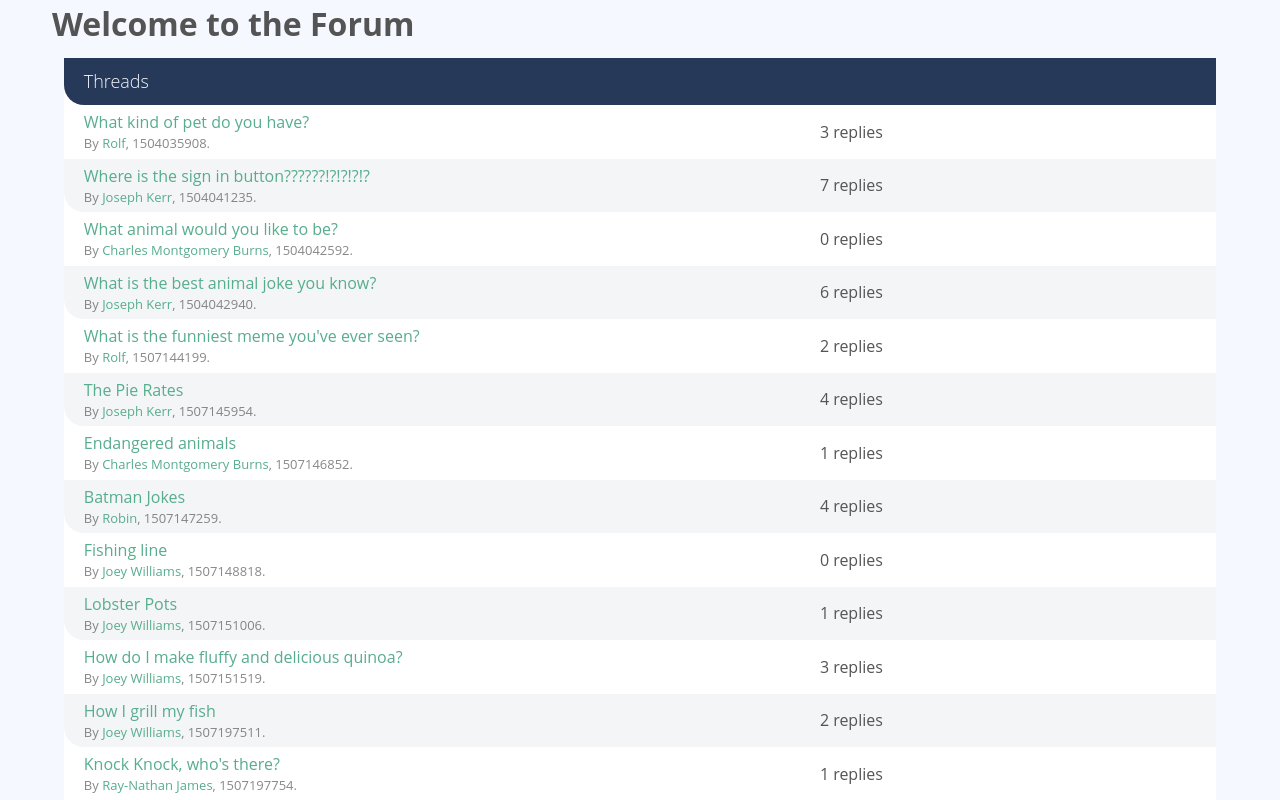
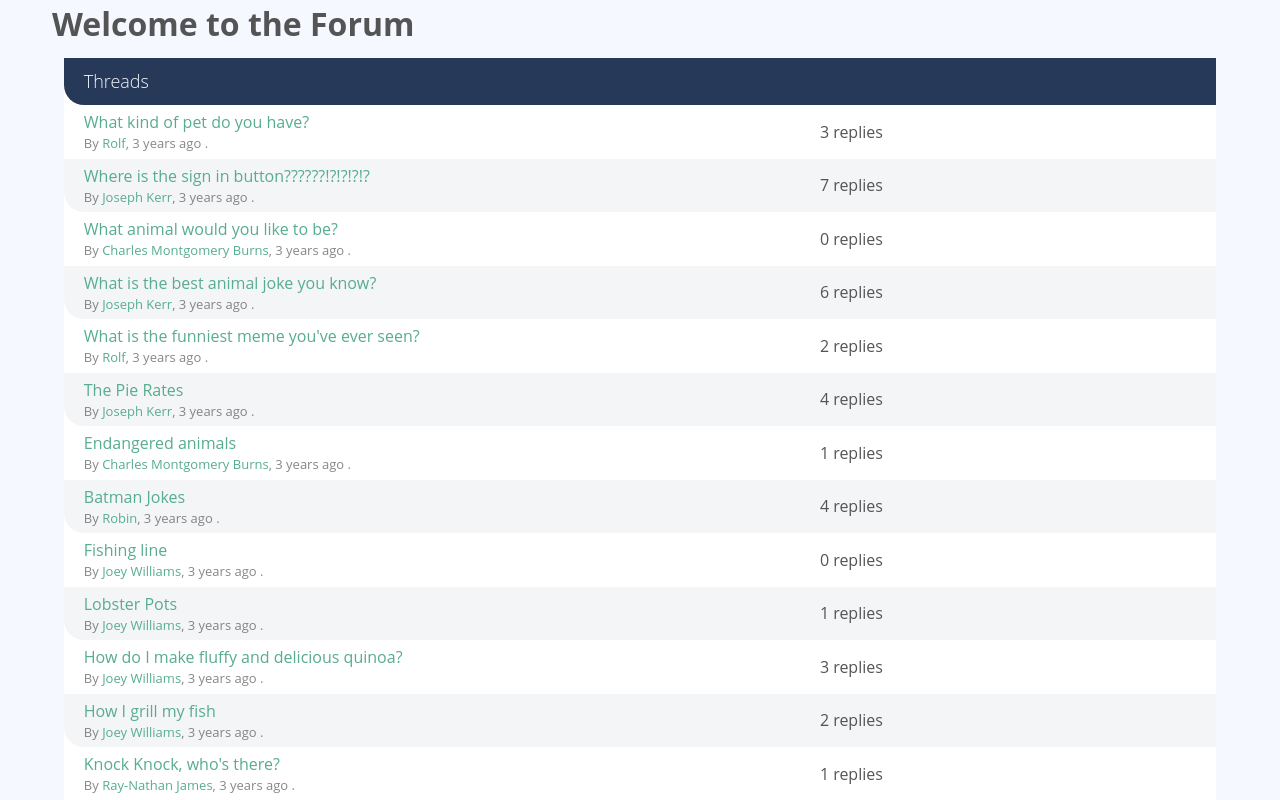
Before and after one commit to AKlein920/vue-forum, a Vue app: page / in a window 1280 px wide. Shown: the top 800 px of the page. Built offline with nearby package versions, Linux system fonts and the light colour scheme.

Commit message:
extracts date formatting functionality

```diff
--- /dev/null
+++ b/src/components/AppDate.vue
@@ -0,0 +1,27 @@
+<template>
+  <span :title="timestamp | humanFriendlyDate">
+    {{ timestamp | diffForHumans }}
+  </span>
+</template>
+
+<script>
+import moment from "moment";
+export default {
+  props: {
+    timestamp: {
+      required: true,
+      type: Number,
+    },
+  },
+  filters: {
+    humanFriendlyDate(date) {
+      return moment.unix(date).format("MMMM Do YYYY, h:mm:ss a");
+    },
+    diffForHumans(date) {
+      return moment.unix(date).fromNow();
+    },
+  },
+};
+</script>
+
+<style></style>
--- a/src/components/PostListItem.vue
+++ b/src/components/PostListItem.vue
@@ -30,11 +30,8 @@
       ></a>
     </div>
 
-    <div
-      class="post-date text-faded"
-      :title="post.publishedAt | humanFriendlyDate"
-    >
-      {{ post.publishedAt | diffForHumans }}
+    <div class="post-date text-faded">
+      <AppDate :timestamp="post.publishedAt" />
     </div>
 
     <div class="reactions">
@@ -55,9 +52,12 @@
 </template>
 
 <script>
+import AppDate from "./AppDate";
 import sourceData from "@/data";
-import moment from "moment";
 export default {
+  components: {
+    AppDate,
+  },
   props: {
     post: {
       required: true,
@@ -72,14 +72,6 @@
       return Object.keys(this.user.posts).length;
     },
   },
-  filters: {
-    humanFriendlyDate(date) {
-      return moment.unix(date).format("MMMM Do YYYY, h:mm:ss a");
-    },
-    diffForHumans(date) {
-      return moment.unix(date).fromNow();
-    },
-  },
 };
 </script>
 
--- a/src/components/ThreadListItem.vue
+++ b/src/components/ThreadListItem.vue
@@ -10,7 +10,7 @@
       </p>
       <p class="text-faded text-xsmall">
         By <a href="#">{{ user.name }}</a
-        >, {{ thread.publishedAt }}.
+        >, <AppDate :timestamp="thread.publishedAt" />.
       </p>
     </div>
 
@@ -33,7 +33,11 @@
 
 <script>
 import sourceData from "@/data";
+import AppDate from "./AppDate";
 export default {
+  components: {
+    AppDate,
+  },
   props: {
     thread: {
       required: true,
```
